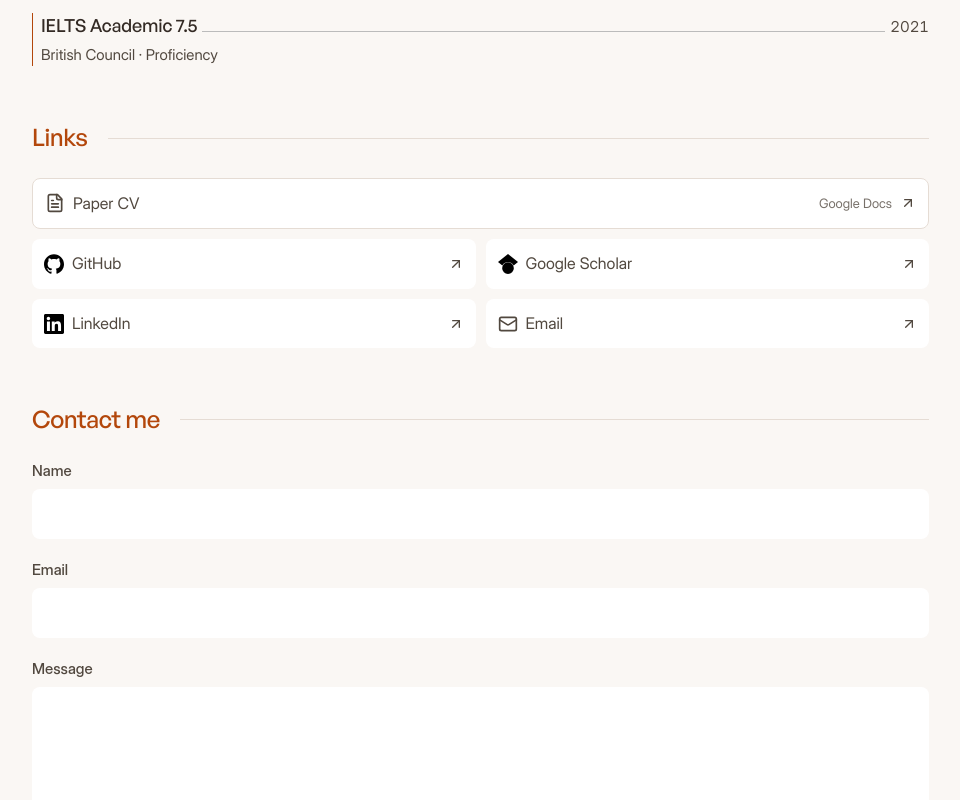
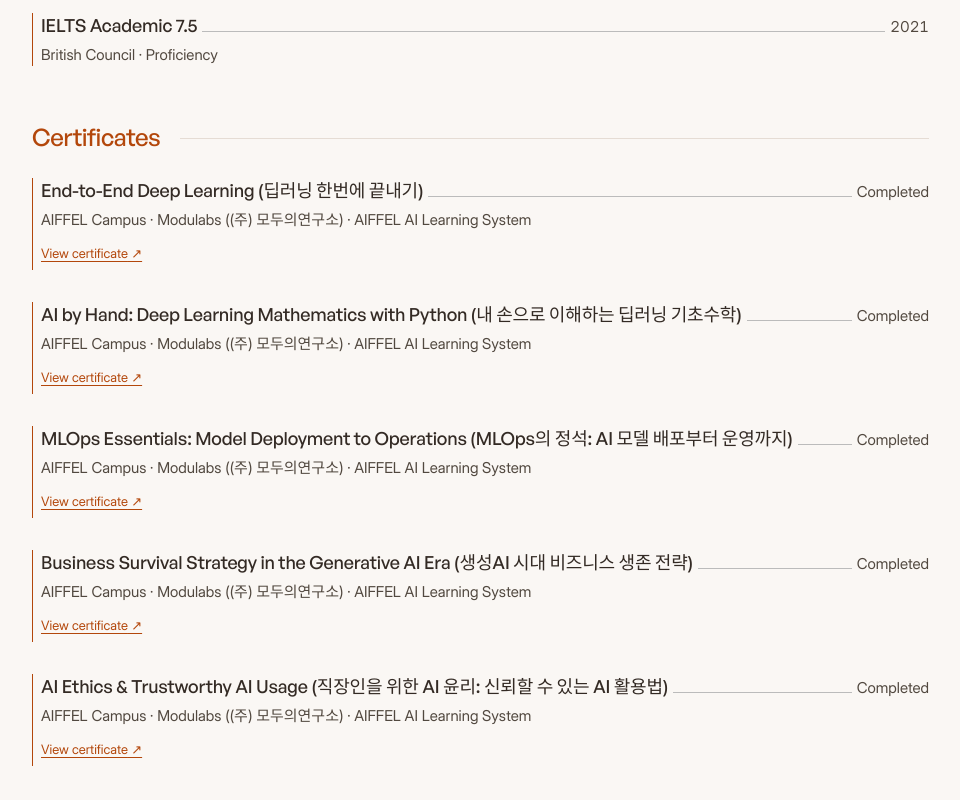
Before and after one commit to davemaxuell/CV, a React (Vite) app: page / in a window 1280 px wide. Shown: the part 5980-6780 px from the top of the page, without its empty margins (296-1256 px from the left). Built offline with nearby package versions, Linux system fonts and the light colour scheme; a web font is replaced by a local one.

Commit message:
Add AIFFEL Campus certificates section with Google Drive links

```diff
--- a/scripts/verify_pet_data.ts
+++ b/scripts/verify_pet_data.ts
@@ -1,6 +1,6 @@
 import assert from 'node:assert/strict';
 import { avatarDialogues } from '../src/data/avatarDialogues';
-import { experiences, projects, publications, educationList, recognitions, languageSkills, skillCategories, techStackPills } from '../src/data/portfolioData';
+import { experiences, projects, publications, educationList, recognitions, languageSkills, certificates, skillCategories, techStackPills } from '../src/data/portfolioData';
 import { createDialogueDeck } from '../src/components/usePetDialogue';
 
 const expected = [
@@ -9,7 +9,7 @@ const expected = [
   ...projects.map(item => `project:${item.id}`),
   ...publications.map(item => `publication:${item.id}`),
   ...educationList.map(item => `education:${item.id}`),
-  ...[...recognitions, ...languageSkills].map(item => `recognition:${item.id}`),
+  ...[...recognitions, ...languageSkills, ...certificates].map(item => `recognition:${item.id}`),
   ...skillCategories.map(item => `skill:${item.id || item.title}`),
   ...techStackPills.map(item => `tech:${item.name}`),
 ];
--- a/src/App.tsx
+++ b/src/App.tsx
@@ -13,7 +13,7 @@ import { ExperienceSection } from "./components/ExperienceSection";
 import { ProjectsSection } from "./components/ProjectsSection";
 import { PublicationsSection } from "./components/PublicationsSection";
 import { EducationSection } from "./components/EducationSection";
-import { RecognitionSection, LanguageSkillsSection } from "./components/RecognitionSection";
+import { RecognitionSection, LanguageSkillsSection, CertificatesSection } from "./components/RecognitionSection";
 import { LinksSection } from "./components/LinksSection";
 import { ContactSection } from "./components/ContactSection";
 import { Footer } from "./components/Footer";
@@ -42,6 +42,7 @@ export default function App() {
           <TechStackSection />
           <RecognitionSection />
           <LanguageSkillsSection />
+          <CertificatesSection />
           <LinksSection />
           <ContactSection />
         </div>
--- a/src/academic/AcademicPage.tsx
+++ b/src/academic/AcademicPage.tsx
@@ -5,7 +5,7 @@
  * FORM: User-pinned https://hoyeonchang.github.io/; measured reference screenshots are the approved direction. */
 import { useState, type ReactNode } from 'react';
 import { Menu, X } from 'lucide-react';
-import { personalInfo, educationList, experiences, publications, projects, recognitions, languageSkills, skillCategories, techStackPills } from '../data/portfolioData';
+import { personalInfo, educationList, experiences, publications, projects, recognitions, languageSkills, certificates, skillCategories, techStackPills } from '../data/portfolioData';
 import type { Experience } from '../types';
 import { InstitutionLogo } from '../components/InstitutionLogo';
 import { useSmoothScroll } from '../components/useSmoothScroll';
@@ -166,6 +166,18 @@ export default function AcademicPage() {
         </div>
       </Section>
 
+      <Section id="certificates" title="Certificates">
+        <div className="academic-entries">{certificates.map(item => <DatedEntry key={item.id} date={item.year}>
+          <h3>{item.title}</h3><p>{item.issuer}</p>
+          {item.badge && <p className="academic-result">{item.badge}</p>}
+          {item.certificateUrl && (
+            <div className="academic-links">
+              <a href={item.certificateUrl} {...external} aria-label={`${item.certificateLabel || 'View certificate'}: ${item.title}`}>{item.certificateLabel || 'View certificate'} ↗</a>
+            </div>
+          )}
+        </DatedEntry>)}</div>
+      </Section>
+
       <footer className="academic-footer" id="contact">
         <p>{personalInfo.name} · {personalInfo.location}</p>
         <p><a href={`mailto:${personalInfo.email}`}>{personalInfo.email}</a><span aria-hidden="true"> · </span><a href={`tel:${personalInfo.phone.replace(/[^0-9+]/g, '')}`}>{personalInfo.phone}</a></p>
--- a/src/components/RecognitionSection.tsx
+++ b/src/components/RecognitionSection.tsx
@@ -1,5 +1,5 @@
 import { SectionBadge } from "./SectionBadge";
-import { recognitions, languageSkills } from "../data/portfolioData";
+import { recognitions, languageSkills, certificates } from "../data/portfolioData";
 import type { RecognitionItem } from "../types";
 const CredentialSection = ({ id, label, items }: { id: string; label: string; items: RecognitionItem[] }) => (
   <section id={id} data-avatar-context={id === 'language-skills' ? 'skills' : 'recognition'} className="cv-section">
@@ -30,3 +30,4 @@ const CredentialSection = ({ id, label, items }: { id: string; label: string; it
 
 export const RecognitionSection = () => <CredentialSection id="recognition" label="Recognition" items={recognitions} />;
 export const LanguageSkillsSection = () => <CredentialSection id="language-skills" label="Language Skills" items={languageSkills} />;
+export const CertificatesSection = () => <CredentialSection id="certificates" label="Certificates" items={certificates} />;
--- a/src/data/avatarDialogues.ts
+++ b/src/data/avatarDialogues.ts
@@ -350,6 +350,46 @@ export const avatarDialogues: Record<string, AvatarDialogue> = {
       "I speak English, Korean, and Indonesian. This entry records my IELTS Academic certification from 2021.",
     ],
   },
+  'recognition:cert-aiffel-dl': {
+    label: 'Deep learning certificate',
+    lines: [
+      "I completed the End-to-End Deep Learning course through AIFFEL Campus by Modulabs.",
+      "This AIFFEL completion certificate covers core deep learning foundations alongside my hands-on model projects.",
+      "You can open the Google Drive certificate here to verify my AIFFEL deep learning coursework.",
+    ],
+  },
+  'recognition:cert-aiffel-math': {
+    label: 'Deep learning math certificate',
+    lines: [
+      "I completed AI by Hand: Deep Learning Mathematics with Python at AIFFEL Campus.",
+      "Working through neural network math by hand in Python strengthened how I reason about architectures and training.",
+      "This Modulabs AIFFEL certificate links directly to the Google Drive completion record.",
+    ],
+  },
+  'recognition:cert-aiffel-mlops': {
+    label: 'MLOps certificate',
+    lines: [
+      "I completed the MLOps Essentials course at AIFFEL Campus, covering deployment through operations.",
+      "Deploying AI systems reliably matters as much as training them, which drew me to this AIFFEL MLOps course.",
+      "You can view the AIFFEL MLOps completion certificate via the Google Drive link here.",
+    ],
+  },
+  'recognition:cert-aiffel-genai-biz': {
+    label: 'Generative AI strategy certificate',
+    lines: [
+      "I completed AIFFEL Campus's course on business survival strategy in the generative AI era.",
+      "Alongside model engineering, this AIFFEL certificate explores how generative AI fits into real-world business strategy.",
+      "The completion certificate from Modulabs AIFFEL is viewable directly on Google Drive here.",
+    ],
+  },
+  'recognition:cert-aiffel-ethics': {
+    label: 'AI ethics certificate',
+    lines: [
+      "I completed AIFFEL Campus's course on AI ethics and trustworthy AI usage.",
+      "Thinking carefully about responsible and trustworthy AI sits alongside my technical research.",
+      "You can view this Modulabs AIFFEL AI ethics certificate through the linked Google Drive document.",
+    ],
+  },
   'skill:multimodal-vlm': {
     label: 'Images meet language',
     lines: [
--- a/src/data/portfolioData.ts
+++ b/src/data/portfolioData.ts
@@ -603,6 +603,54 @@ export const languageSkills: RecognitionItem[] = [
   }
 ];
 
+export const certificates: RecognitionItem[] = [
+  {
+    id: "cert-aiffel-dl",
+    title: "End-to-End Deep Learning (딥러닝 한번에 끝내기)",
+    issuer: "AIFFEL Campus · Modulabs ((주) 모두의연구소)",
+    year: "Completed",
+    badge: "AIFFEL AI Learning System",
+    certificateUrl: "https://drive.google.com/file/d/184AS_GqFYK33qzPr4QfVGMuaq2vQD98c/view?usp=sharing",
+    certificateLabel: "View certificate"
+  },
+  {
+    id: "cert-aiffel-math",
+    title: "AI by Hand: Deep Learning Mathematics with Python (내 손으로 이해하는 딥러닝 기초수학)",
+    issuer: "AIFFEL Campus · Modulabs ((주) 모두의연구소)",
+    year: "Completed",
+    badge: "AIFFEL AI Learning System",
+    certificateUrl: "https://drive.google.com/file/d/1RqpL4i1tCOtc24q5s_DgcDTEadwk3s8G/view?usp=sharing",
+    certificateLabel: "View certificate"
+  },
+  {
+    id: "cert-aiffel-mlops",
+    title: "MLOps Essentials: Model Deployment to Operations (MLOps의 정석: AI 모델 배포부터 운영까지)",
+    issuer: "AIFFEL Campus · Modulabs ((주) 모두의연구소)",
+    year: "Completed",
+    badge: "AIFFEL AI Learning System",
+    certificateUrl: "https://drive.google.com/file/d/1_y2flKGx9G1N49SX-_ISFBmgQGHVjJgv/view?usp=sharing",
+    certificateLabel: "View certificate"
+  },
+  {
+    id: "cert-aiffel-genai-biz",
+    title: "Business Survival Strategy in the Generative AI Era (생성AI 시대 비즈니스 생존 전략)",
+    issuer: "AIFFEL Campus · Modulabs ((주) 모두의연구소)",
+    year: "Completed",
+    badge: "AIFFEL AI Learning System",
+    certificateUrl: "https://drive.google.com/file/d/1gsOygqOzmGmyRgZ3w5lCTvYl7ihIcOB0/view?usp=sharing",
+    certificateLabel: "View certificate"
+  },
+  {
+    id: "cert-aiffel-ethics",
+    title: "AI Ethics & Trustworthy AI Usage (직장인을 위한 AI 윤리: 신뢰할 수 있는 AI 활용법)",
+    issuer: "AIFFEL Campus · Modulabs ((주) 모두의연구소)",
+    year: "Completed",
+    badge: "AIFFEL AI Learning System",
+    certificateUrl: "https://drive.google.com/file/d/1-jquUqkMeSqZTd4U2FsV1DXEl4fvkzE5/view?usp=sharing",
+    certificateLabel: "View certificate"
+  }
+];
+
 export const contactLinks = [
   { label: "Book a call / Discussion", href: "mailto:davemaxuell@gmail.com?subject=Discussion%20or%20Meeting%20Request", external: true },
   { label: "GitHub Profile", href: "https://github.com/davemaxuell", external: true },
```
Also changed, not shown: 2 other files (tests, documents, lock files or other folders).
